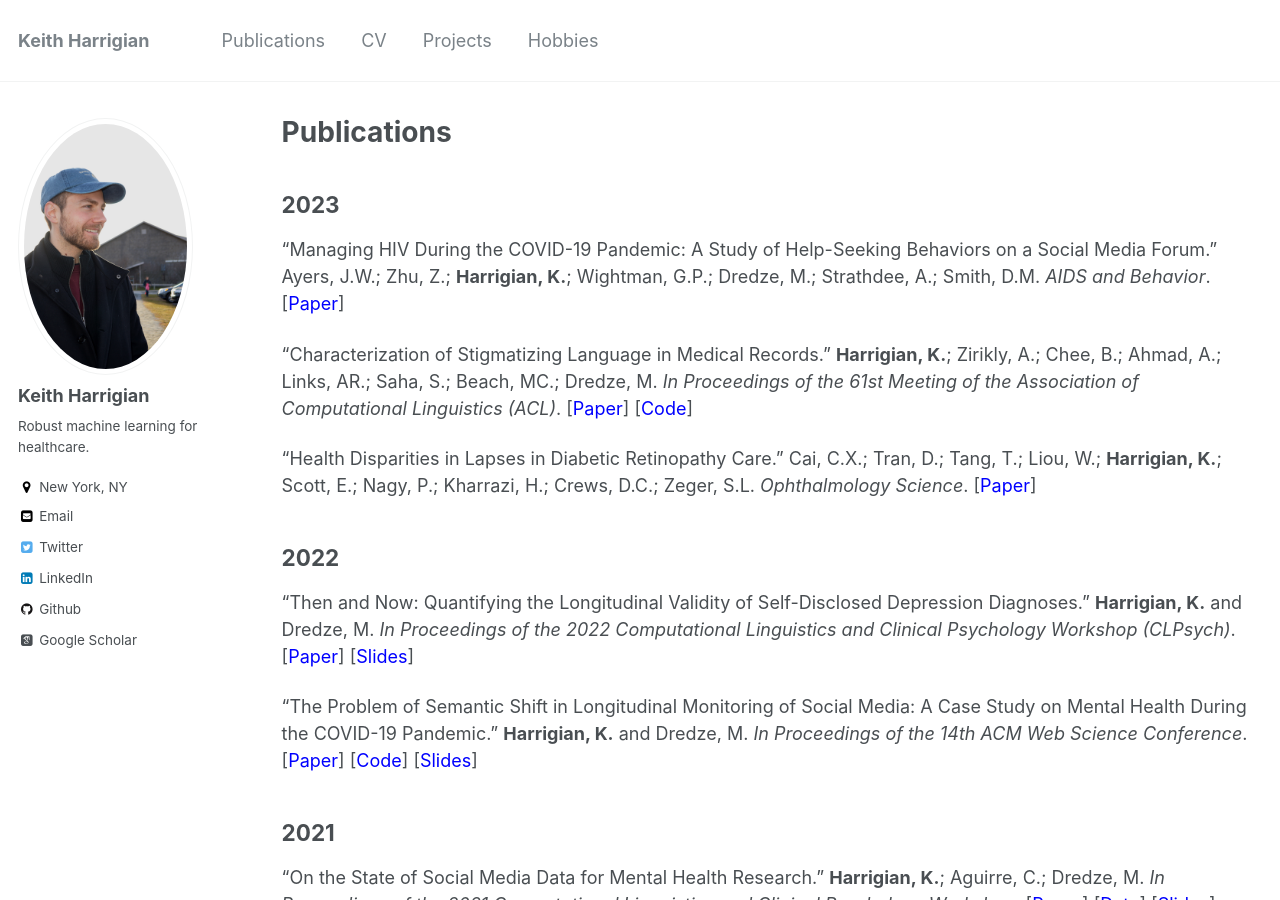
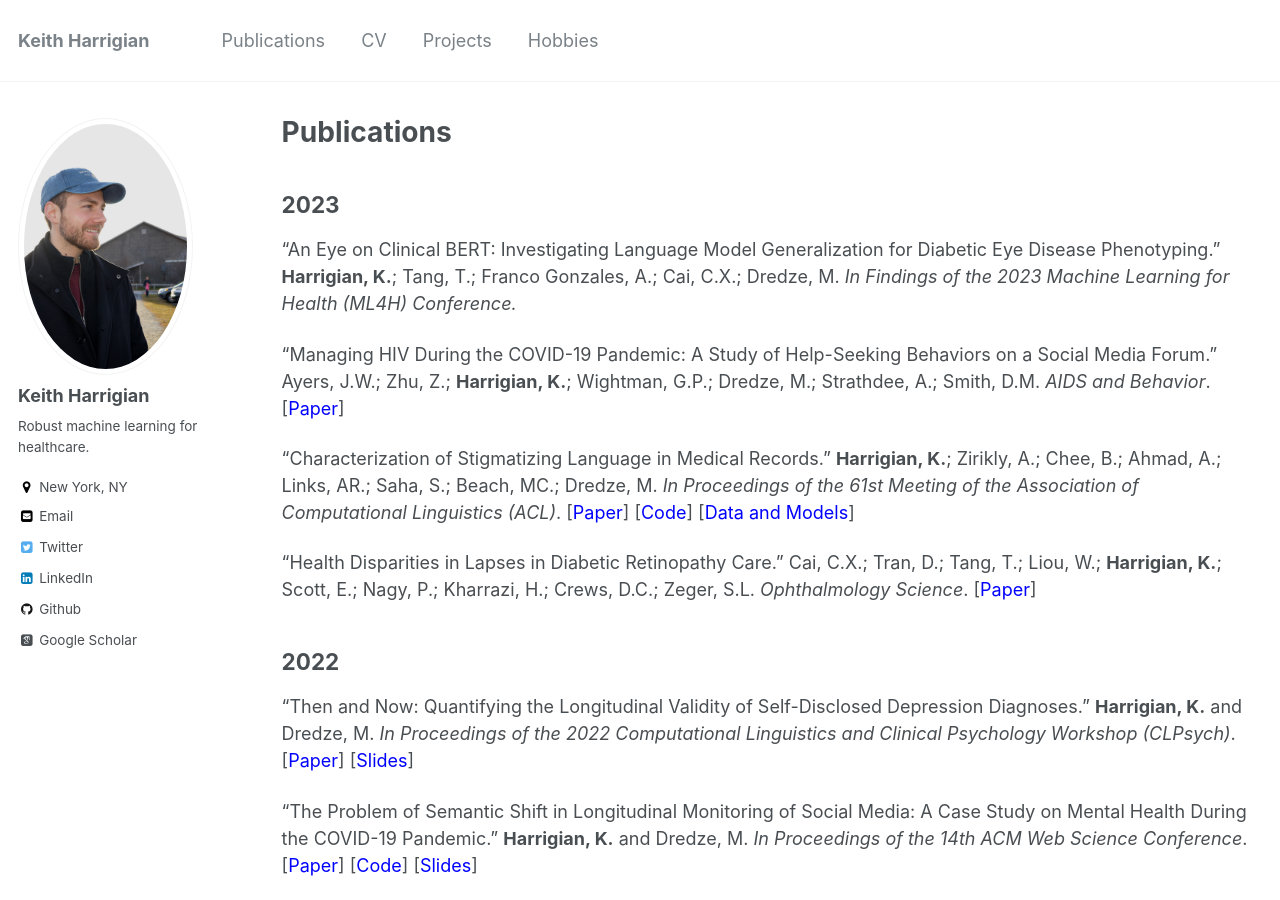
Before and after one commit to kharrigian/kharrigian.github.io, a Jekyll site: the page built from _pages/publications.md, in a window 1280 px wide and 900 px high. Built offline with Jekyll 4.4.1, drawn with Linux system fonts in a browser that asks for light colours; some web fonts are replaced.

Commit message:
Update publications

```diff
--- a/_pages/publications.md
+++ b/_pages/publications.md
@@ -9,9 +9,11 @@ author_profile: true
 
 ## 2023
 
+   "An Eye on Clinical BERT: Investigating Language Model Generalization for Diabetic Eye Disease Phenotyping." **Harrigian, K.**; Tang, T.; Franco Gonzales, A.; Cai, C.X.; Dredze, M. *In Findings of the 2023 Machine Learning for Health (ML4H) Conference.*
+
    "Managing HIV During the COVID-19 Pandemic: A Study of Help-Seeking Behaviors on a Social Media Forum." Ayers, J.W.; Zhu, Z.; **Harrigian, K.**; Wightman, G.P.; Dredze, M.; Strathdee, A.; Smith, D.M. *AIDS and Behavior*. [[<span style="color:blue">Paper</span>](https://link.springer.com/article/10.1007/s10461-023-04134-9)]
 
-   "Characterization of Stigmatizing Language in Medical Records." **Harrigian, K.**; Zirikly, A.; Chee, B.; Ahmad, A.; Links, AR.; Saha, S.; Beach, MC.; Dredze, M. *In Proceedings of the 61st Meeting of the Association of Computational Linguistics (ACL)*. [[<span style="color:blue">Paper</span>](https://aclanthology.org/2023.acl-short.28/)] [[<span style="color:blue">Code</span>](https://github.com/kharrigian/ehr-stigma)]
+   "Characterization of Stigmatizing Language in Medical Records." **Harrigian, K.**; Zirikly, A.; Chee, B.; Ahmad, A.; Links, AR.; Saha, S.; Beach, MC.; Dredze, M. *In Proceedings of the 61st Meeting of the Association of Computational Linguistics (ACL)*. [[<span style="color:blue">Paper</span>](https://aclanthology.org/2023.acl-short.28/)] [[<span style="color:blue">Code</span>](https://github.com/kharrigian/ehr-stigma)] [[<span style="color:blue">Data and Models</span>](https://doi.org/10.13026/n938-2385/)]
 
    "Health Disparities in Lapses in Diabetic Retinopathy Care." Cai, C.X.; Tran, D.; Tang, T.; Liou, W.; **Harrigian, K.**; Scott, E.; Nagy, P.; Kharrazi, H.; Crews, D.C.; Zeger, S.L. *Ophthalmology Science*. [[<span style="color:blue">Paper</span>](https://doi.org/10.1016/j.xops.2023.100295)]
 
```
